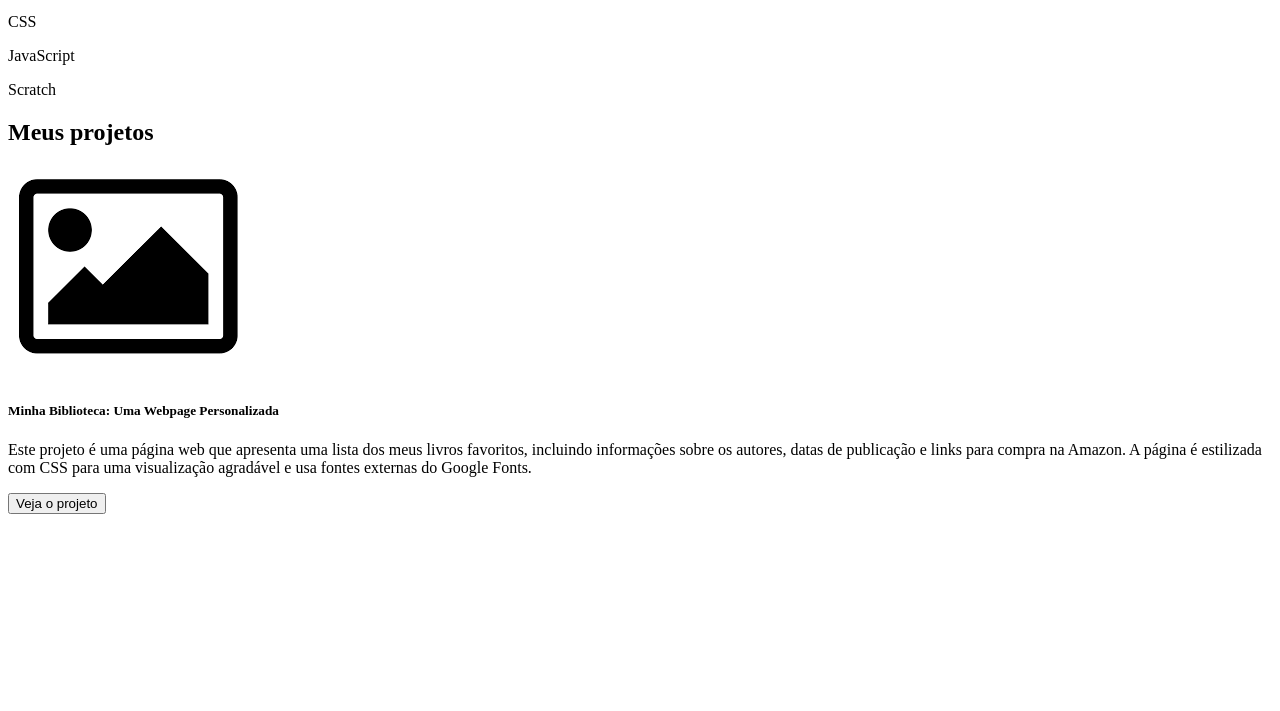
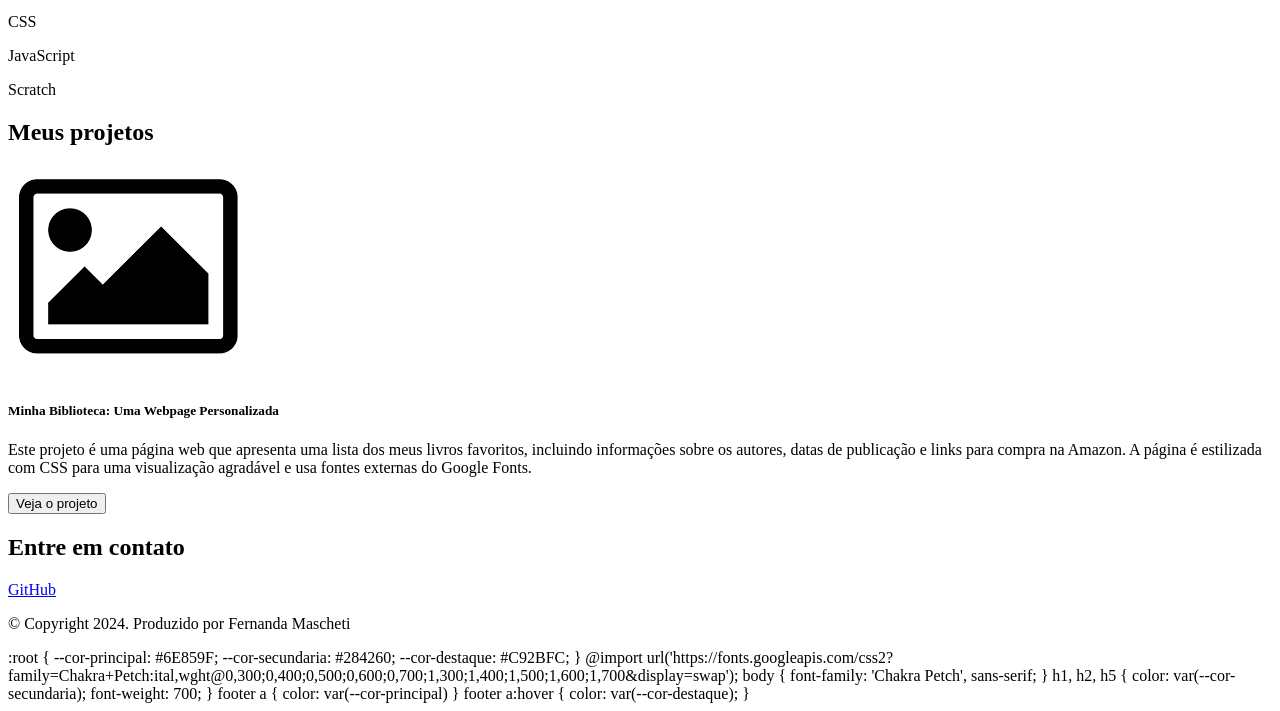
Before and after one commit to KaioEscola/trabalho, a plain HTML site: page index.html in a window 1280 px wide. Shown: the part 481-1192 px from the top of the page. Before the commit the page ends 1003 px from the top, so only its background shows below. Drawn offline with nearby package versions, Linux system fonts and the light colour scheme; files whose address does not match are found by name.

Commit message:
24.06.2025.

```diff
--- a/index.html
+++ b/index.html
@@ -55,6 +55,36 @@
   </div>
 
   <main class="container mt-5">
+    <footer class="container py-5">
+      <h2>Entre em contato</h2>
+      <div>
+          <a href="https://github.com/femascheti">GitHub</a>
+      </div>
+      <p class="my-5 text-center">© Copyright 2024. Produzido por Fernanda Mascheti</p>
+  </footer>
+  :root {
+    --cor-principal: #6E859F;
+    --cor-secundaria: #284260;
+    --cor-destaque: #C92BFC;
+}
+@import url('https://fonts.googleapis.com/css2?family=Chakra+Petch:ital,wght@0,300;0,400;0,500;0,600;0,700;1,300;1,400;1,500;1,600;1,700&display=swap');
+
+body {
+    font-family: 'Chakra Petch', sans-serif;
+}
+
+h1, h2, h5 {
+    color: var(--cor-secundaria);
+    font-weight: 700;
+}
+
+footer a {
+    color: var(--cor-principal)
+}
+
+footer a:hover {
+    color: var(--cor-destaque);
+}
 </body>
 
 </html>
```
